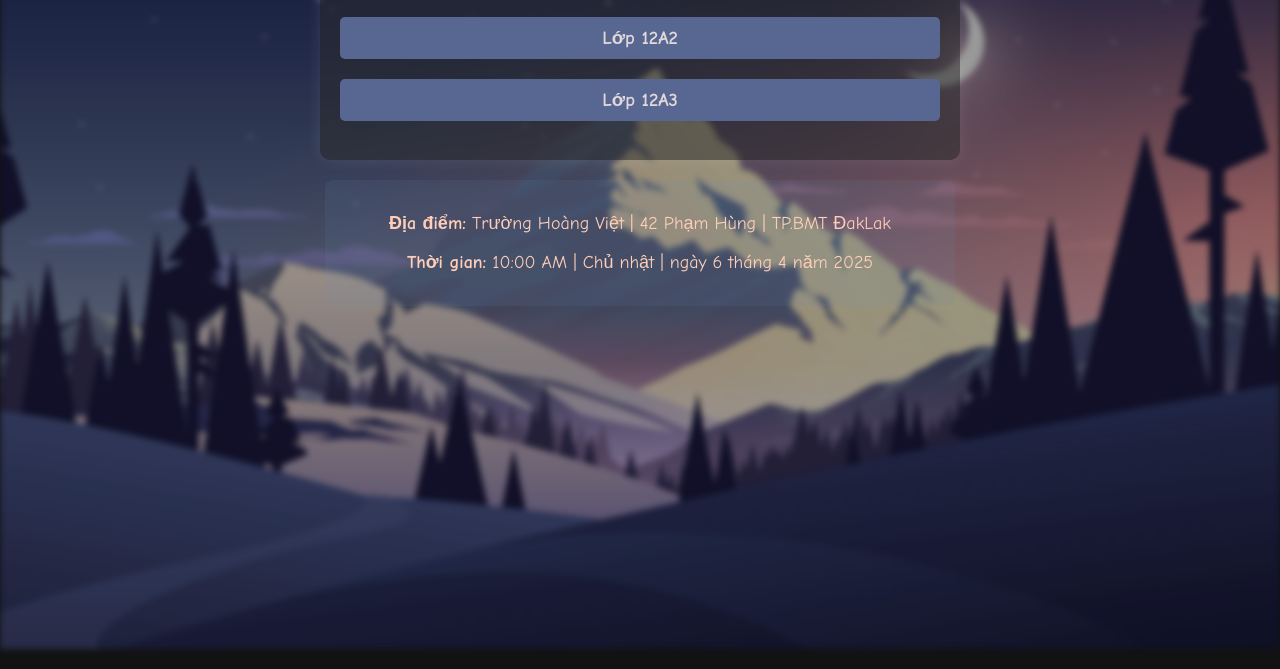
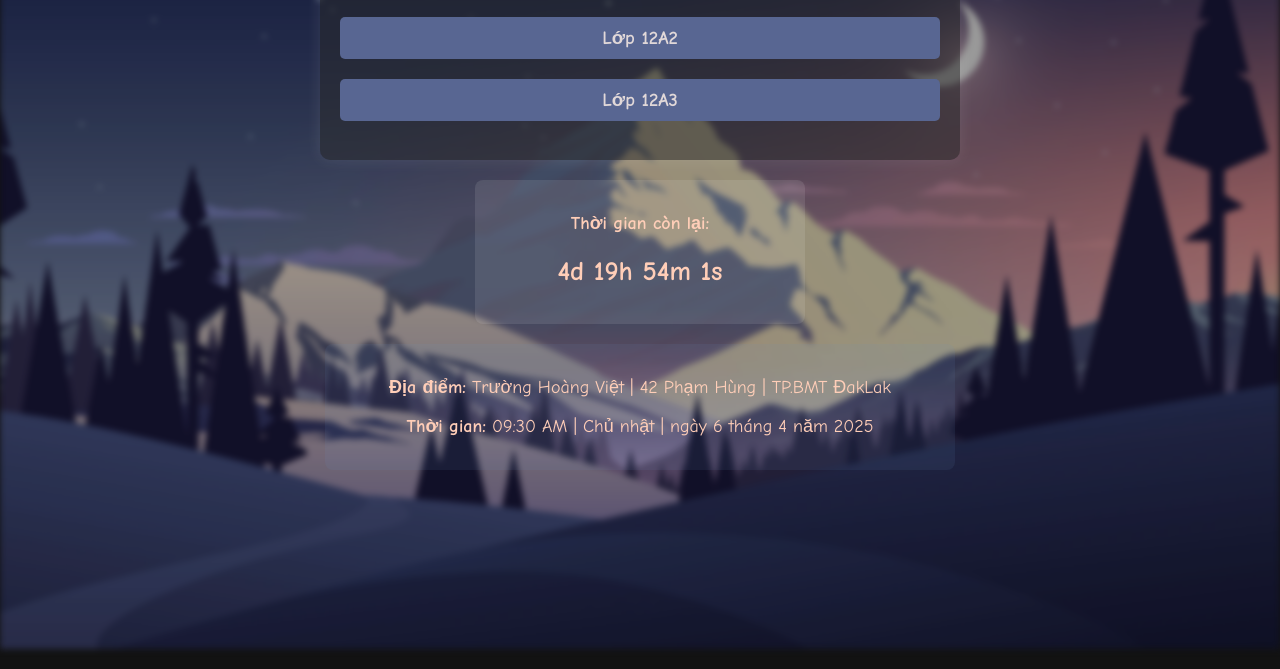
Before and after one commit to anhquannlee/graduation-12a1, a plain HTML site: page index.html in a window 1280 px wide. Shown: the part 151-820 px from the top of the page. Drawn offline with Linux system fonts and the light colour scheme.

Commit message:
Update index.html

```diff
--- a/index.html
+++ b/index.html
@@ -42,10 +42,15 @@
             <button class="close-button" onclick="closeInvite()">Đóng</button>
         </div>
     </div>
+    <div class="countdown-box">
+        <p><strong>Thời gian còn lại:</strong></p>
+        <h2 id="countdown-timer">00:00:00:00</h2>
+    </div>
     <div class="info-box">
         <p><strong>Địa điểm:</strong> Trường Hoàng Việt | 42 Phạm Hùng | TP.BMT ĐakLak</p>
-        <p><strong>Thời gian:</strong> 10:00 AM | Chủ nhật | ngày 6 tháng 4 năm 2025</p>
+        <p><strong>Thời gian:</strong> 09:30 AM | Chủ nhật | ngày 6 tháng 4 năm 2025</p>
     </div>
+
     <script src="script.js"></script>
 </body>
 </html>
```
